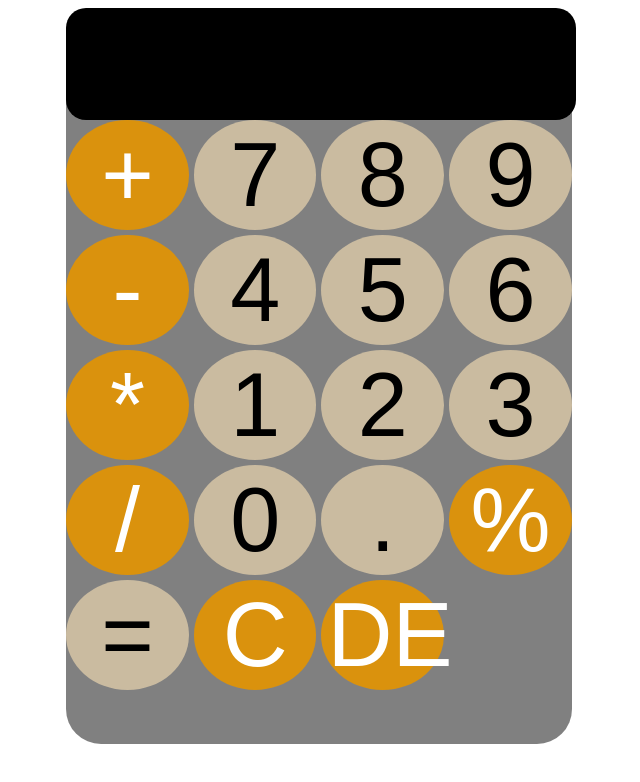
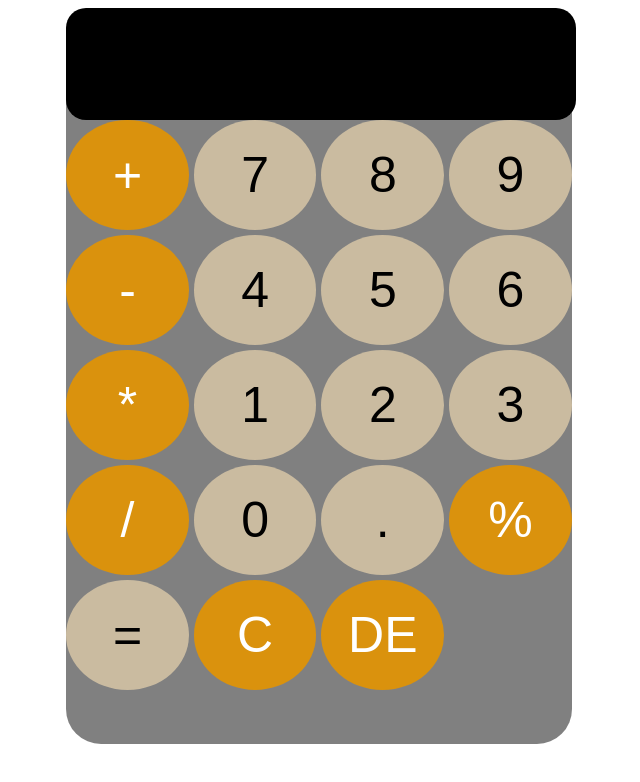
Before and after one commit to suadpllana/calculator, a React (Vite) app: page / in a window 1280 px wide. Shown: the top 782 px of the page, without its empty margins (321-961 px from the left). Built offline with nearby package versions, Linux system fonts and the light colour scheme.

Commit message:
first commit

```diff
--- a/src/index.css
+++ b/src/index.css
@@ -28,7 +28,7 @@ min-width: 115px;
 width: auto;
 height: auto;
   border: none;
-  font-size: 90px;
+  font-size: 50px;
   cursor: pointer;
   background-color: rgba(245, 222, 179, 0.63);
 }
```
